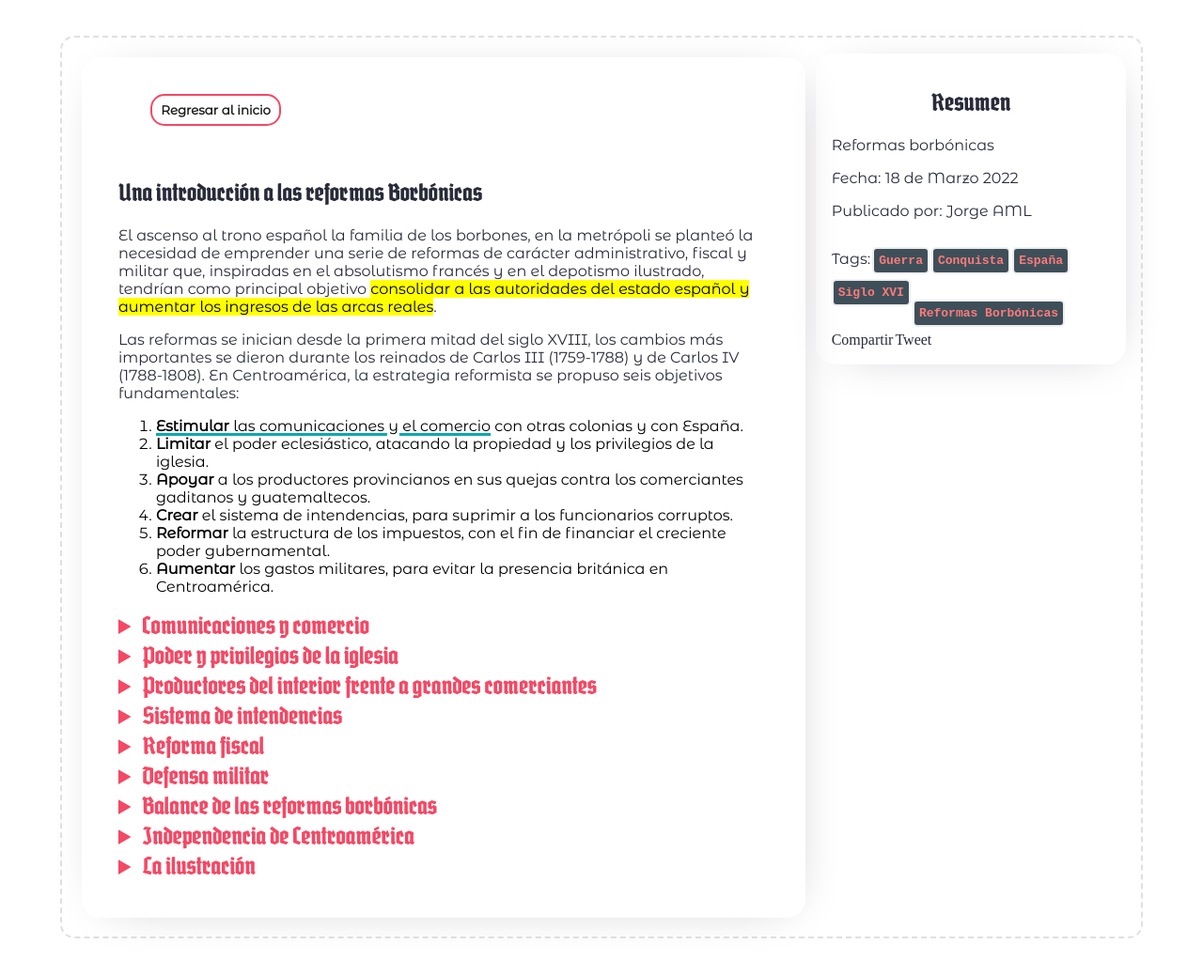
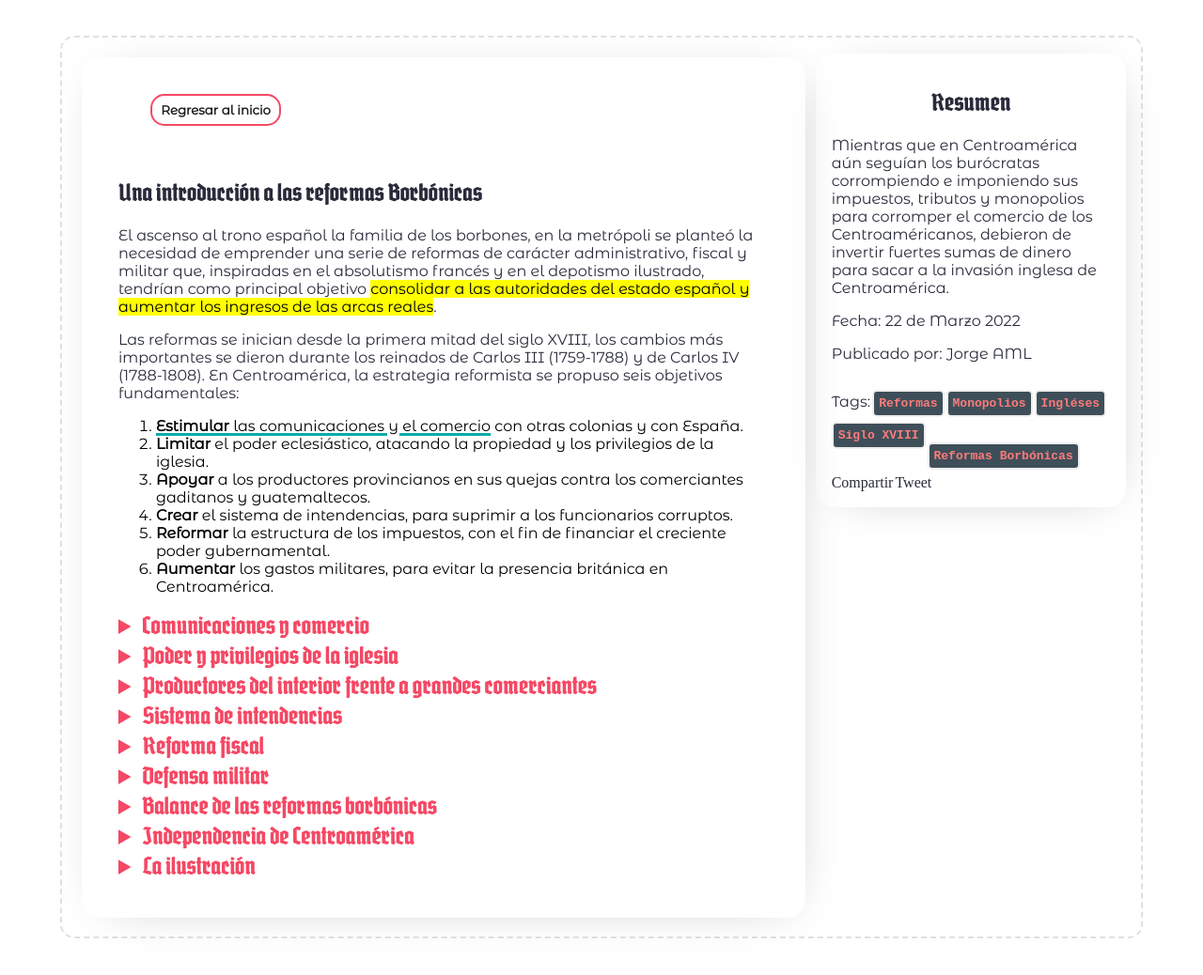
Before and after one commit to jorgeAML/creativeaml, a Jekyll site: the page built from blog_posts/18-03-2022.md, in a window 1280 px wide. Shown: the whole page at 94% size. Built offline with Jekyll 4.4.1, drawn with Linux system fonts in a browser that asks for light colours; some web fonts are replaced; a script that is not in the unit is left out; comment, search, counter and statistics services are not loaded.

Commit message:
resumen corregido

```diff
--- a/blog_posts/18-03-2022.md
+++ b/blog_posts/18-03-2022.md
@@ -8,15 +8,15 @@ section1: Regresar
 metaDescripcion: Reformas Borbónicas
 
 tarjetaTitulo: Resumen
-tarjetaContenido: Reformas borbónicas
-tarjetaFecha: 18 de Marzo 2022
+tarjetaContenido: Mientras que en Centroamérica aún seguían los burócratas corrompiendo e imponiendo sus impuestos, tributos y monopolios para corromper el comercio de los Centroaméricanos, debieron de invertir fuertes sumas de dinero para sacar a la invasión inglesa de Centroamérica.
+tarjetaFecha: 22 de Marzo 2022
 tarjetaCreador: Jorge AML
 tarjetaTags: Guerra, Conquista, España, XVI, Reformas Borbónicas
 
-tag1: Guerra
-tag2: Conquista
-tag3: España
-tag4: Siglo XVI
+tag1: Reformas
+tag2: Monopolios
+tag3: Ingléses
+tag4: Siglo XVIII
 tag5: Reformas Borbónicas
 
 ---
--- a/index.markdown
+++ b/index.markdown
@@ -71,7 +71,7 @@ part2-carta2-titulo: España durante el siglo XVI
 part2-carta2-parrafo: El año 1942 fue decisivo para los reyes españoles Fernando e Isabel por dos razones - Habían logrado derrotar a los árabes en Granada
 part2-carta2-parrafo-enlace: /blog_posts/08-02-2022.html
 part2-carta3-titulo: Reformas Borbónicas
-part2-carta3-parrafo: modificar
+part2-carta3-parrafo: Los primeros monopolios en Centroamérica establecidos en el siglo XVIII fueron los que sentaron las bases de las reformas fiscales y el pago de los tributos a los comerciantes guatemaltecos.
 part2-carta3-parrafo-enlace: /blog_posts/18-03-2022.html
 
 ### PART 4 ###
```
